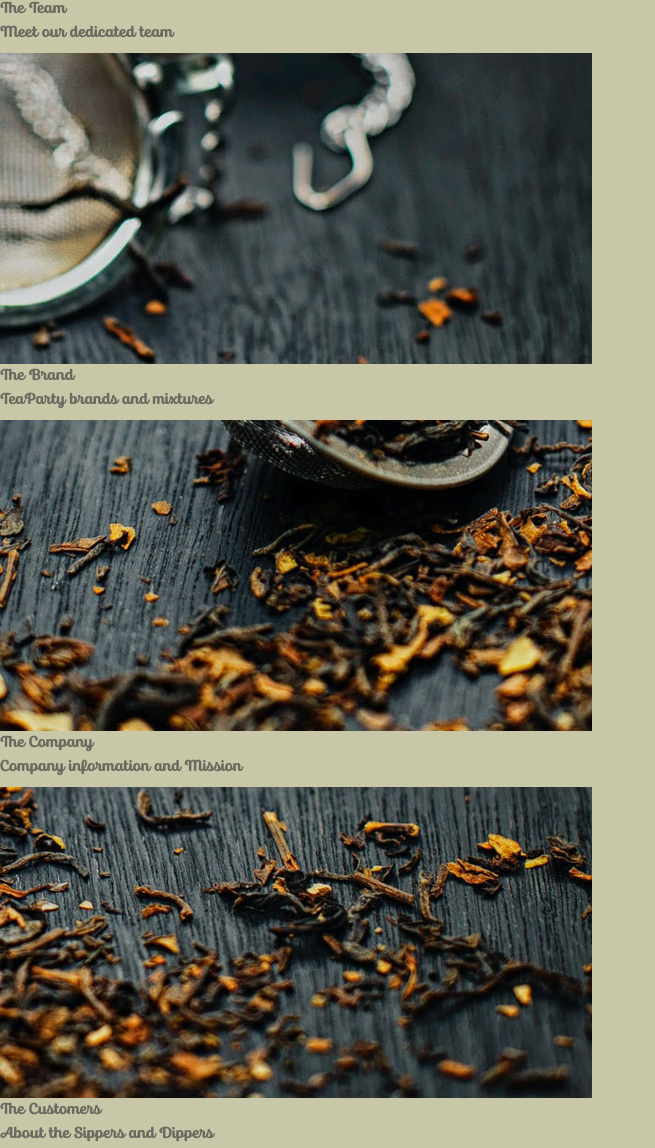
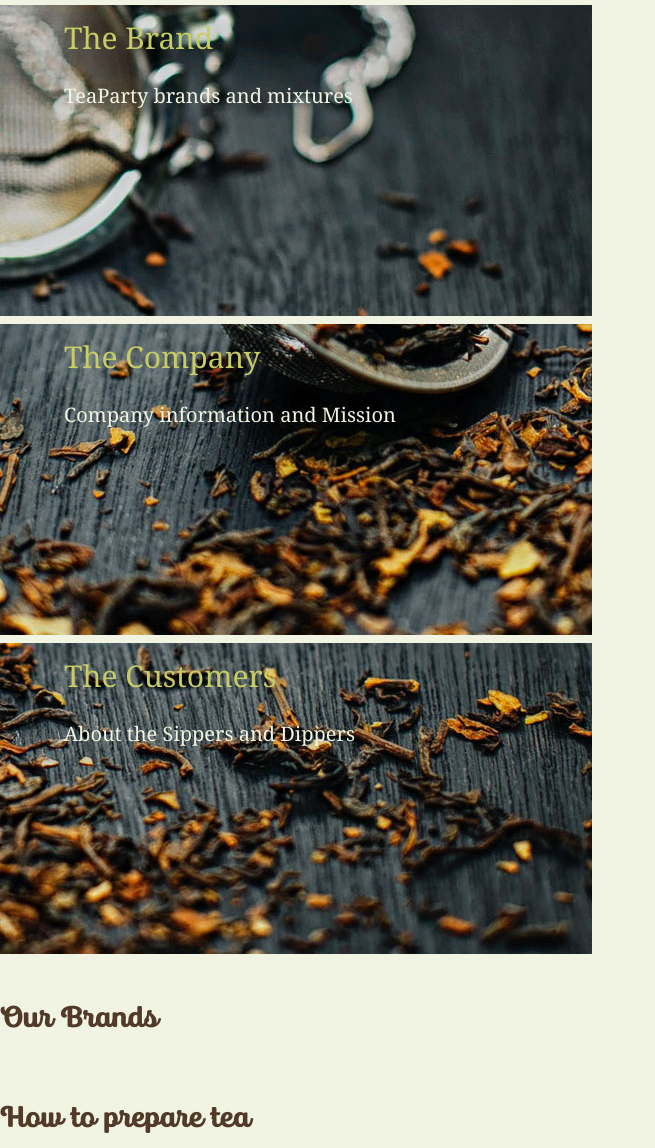
Before and after one commit to JLHammer/tea-party, a website built with Vite: page index.html in a window 1280 px wide. Shown: the part 1652-2800 px from the top of the page, without its empty margins (0-655 px from the left). Built offline with nearby package versions, Linux system fonts and the light colour scheme.

Commit message:
Set up hero section, mixed up sections

```diff
--- a/js/main.js
+++ b/js/main.js
@@ -1,6 +1,7 @@
 import { create } from "./utils/create.js";
 import { set } from "./utils/set.js";
 
+import { sectionHero } from "./sections/section-hero.js";
 import { sectionAbout } from "./sections/section-about.js";
 import { sectionBrands } from "./sections/section-brands.js";
 import { sectionHowTo } from "./sections/section-how-to.js";
@@ -8,6 +9,15 @@ import { sectionJoinUs } from "./sections/section-join-us.js";
 
 export function main() {
   const main = create("main", "bg-bg-green text-text min-h-screen");
-  set([sectionAbout(), sectionBrands(), sectionHowTo(), sectionJoinUs()], main);
+  set(
+    [
+      sectionHero(),
+      sectionAbout(),
+      sectionBrands(),
+      sectionHowTo(),
+      sectionJoinUs(),
+    ],
+    main,
+  );
   return main;
 }
--- a/js/sections/section-about.js
+++ b/js/sections/section-about.js
@@ -3,26 +3,42 @@ import { set } from "../utils/set.js";
 
 export function sectionAbout() {
   const section = create("section", "bg-bg");
-  // Div 1 in section
-  const div1 = create("div", "w-full");
-  const h2 = create("h2", "text-3xl text-primary mb-4");
-  h2.textContent = "Passion and pride";
-  const p1 = create("p", "mb-6");
-  const p2 = create("p");
-  p1.textContent =
-    "Working in the world of tea are what drive our constant evolution, and what have allowed us to offer the framework of service and care that this highly appreciated product with over 2,000 years of history deserves.";
-  p2.textContent =
-    "Since 1990 our knowledge and experience has been geared to the quality of our products, which we treat with respect and meticulousness.";
 
-  // Div 2 in section
-  const div2 = create("div", "w-full flex flex-col items-center");
-  const img = create("img");
-  img.src = "./favicon.jpg";
+  const h2 = create("h2", "text-3xl text-secondary mb-4");
+  h2.textContent = "About Us";
 
-  set([h2, p1, p2], div1);
-  set(img, div2);
+  const grid = create("div", "grid gap-2");
+  const imgSrcs = [
+    "./assets/images/About-us-1.jpg",
+    "./assets/images/About-us-2.jpg",
+    "./assets/images/About-us-3.jpg",
+    "./assets/images/About-us-4.jpg",
+  ];
+  const h3s = ["The Team", "The Brand", "The Company", "The Customers"];
+  const h4s = [
+    "Meet our dedicated team",
+    "TeaParty brands and mixtures",
+    "Company information and Mission",
+    "About the Sippers and Dippers",
+  ];
 
-  set([div1, div2], section);
+  for (let i = 0; i < imgSrcs.length; i++) {
+    const div = create("div", "relative");
+    const img = create("img");
+    img.src = imgSrcs[i];
+    set(img, div);
+    const h3 = create(
+      "h3",
+      "absolute top-1/20 left-1/20 text-primary text-3xl",
+    );
+    h3.textContent = h3s[i];
+    set(h3, div);
+    const h4 = create("h4", "absolute top-1/4 left-1/20 text-bg text-xl");
+    h4.textContent = h4s[i];
+    set(h4, div);
+    set(div, grid);
+  }
 
+  set([h2, grid], section);
   return section;
 }
--- a/js/sections/section-brands.js
+++ b/js/sections/section-brands.js
@@ -2,40 +2,10 @@ import { create } from "../utils/create.js";
 import { set } from "../utils/set.js";
 
 export function sectionBrands() {
-  const section = create("section");
+  const section = create("section", "bg-bg");
 
   const h2 = create("h2", "text-3xl text-secondary mb-4");
-  h2.textContent = "About Us";
-
-  const grid = create("div", "grid gap-2");
-  const imgSrcs = [
-    "./assets/images/About-us-1.jpg",
-    "./assets/images/About-us-2.jpg",
-    "./assets/images/About-us-3.jpg",
-    "./assets/images/About-us-4.jpg",
-  ];
-  const h3s = ["The Team", "The Brand", "The Company", "The Customers"];
-  const h4s = [
-    "Meet our dedicated team",
-    "TeaParty brands and mixtures",
-    "Company information and Mission",
-    "About the Sippers and Dippers",
-  ];
-
-  for (let i = 0; i < imgSrcs.length; i++) {
-    const div = create("div");
-    const img = create("img");
-    img.src = imgSrcs[i];
-    set(img, div);
-    const h3 = create("h3");
-    h3.textContent = h3s[i];
-    set(h3, div);
-    const h4 = create("h4");
-    h4.textContent = h4s[i];
-    set(h4, div);
-    set(div, grid);
-  }
-
-  set([h2, grid], section);
+  h2.textContent = "Our Brands";
+  set(h2, section);
   return section;
 }
--- /dev/null
+++ b/js/sections/section-hero.js
@@ -0,0 +1,28 @@
+import { create } from "../utils/create.js";
+import { set } from "../utils/set.js";
+
+export function sectionHero() {
+  const section = create("section", "bg-bg");
+  // Div 1 in section
+  const div1 = create("div", "w-full");
+  const h2 = create("h2", "text-3xl text-primary mb-4");
+  h2.textContent = "Passion and pride";
+  const p1 = create("p", "mb-6");
+  const p2 = create("p");
+  p1.textContent =
+    "Working in the world of tea are what drive our constant evolution, and what have allowed us to offer the framework of service and care that this highly appreciated product with over 2,000 years of history deserves.";
+  p2.textContent =
+    "Since 1990 our knowledge and experience has been geared to the quality of our products, which we treat with respect and meticulousness.";
+
+  // Div 2 in section
+  const div2 = create("div", "w-full flex flex-col items-center");
+  const img = create("img");
+  img.src = "./favicon.jpg";
+
+  set([h2, p1, p2], div1);
+  set(img, div2);
+
+  set([div1, div2], section);
+
+  return section;
+}
--- a/js/sections/section-how-to.js
+++ b/js/sections/section-how-to.js
@@ -2,6 +2,11 @@ import { create } from "../utils/create.js";
 import { set } from "../utils/set.js";
 
 export function sectionHowTo() {
-  const section = create("section");
+  const section = create("section", "bg-bg");
+
+  const h2 = create("h2", "text-3xl text-secondary mb-4");
+  h2.textContent = "How to prepare tea";
+
+  set(h2, section);
   return section;
 }
--- a/style.css
+++ b/style.css
@@ -21,11 +21,7 @@
 
 @layer base {
   h1,
-  h2,
-  h3,
-  h4,
-  h5,
-  h6 {
+  h2 {
     font-family: var(--font-bluestar);
     @apply font-semibold;
   }
```
